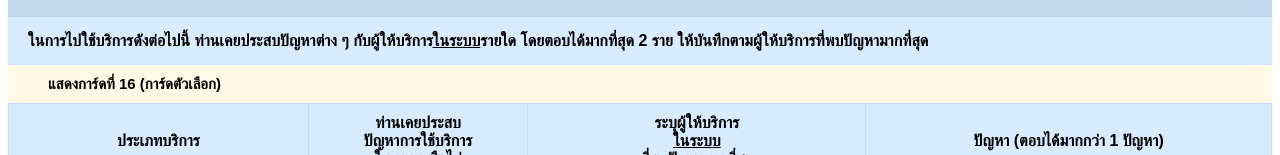
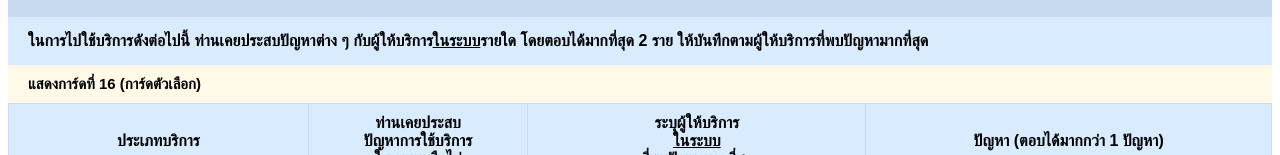
Before and after one commit to sstnnktw/SKFTab, a plain HTML site: page Chapter 2-1.html in a window 1280 px wide. Shown: the part 236-391 px from the top of the page. Drawn offline with Linux system fonts and the light colour scheme.

Commit message:
Update Chapter 2-1.html

```diff
--- a/Chapter 2-1.html
+++ b/Chapter 2-1.html
@@ -196,7 +196,7 @@
 <div class="head0"><b>หมวด ก. การเข้าถึงบริการทางการเงิน</b></div>
 <div class="head"><b>ในการไปใช้บริการดังต่อไปนี้ ท่านเคยประสบปัญหาต่าง ๆ กับผู้ให้บริการ<u>ในระบบ</u>รายใด โดยตอบได้มากที่สุด 2 ราย ให้บันทึกตามผู้ให้บริการที่พบปัญหามากที่สุด</b></div>
 
-  <div class="nn">
+  <div class="nn2">
       <b>แสดงการ์ดที่ 16 (การ์ดตัวเลือก)</b>
   </div>
 
```
